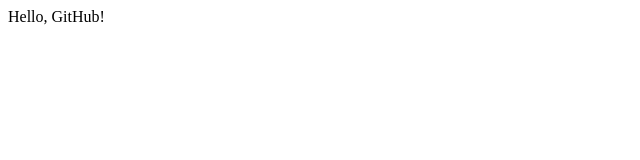
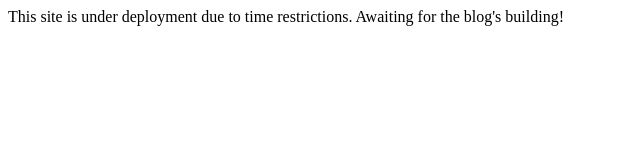
Before and after one commit to CodingLouis/CodingLouis.github.io, a plain HTML site: page index.html in a window 1280 px wide. Shown: the whole page, without its empty margins (0-640 px from the left). Drawn offline with Linux system fonts and the light colour scheme.

Commit message:
Update index.html

```diff
--- a/index.html
+++ b/index.html
@@ -2,10 +2,11 @@
 <html>
   <head>
     <meta charset="utf-8">
-    <title>Hello</title>
+    <title>Coding Louis</title>
   </head>
 
   <body>
-    Hello, GitHub!
+    This site is under deployment due to time restrictions.
+    Awaiting for the blog's building!
   </body>
 </html>
```
